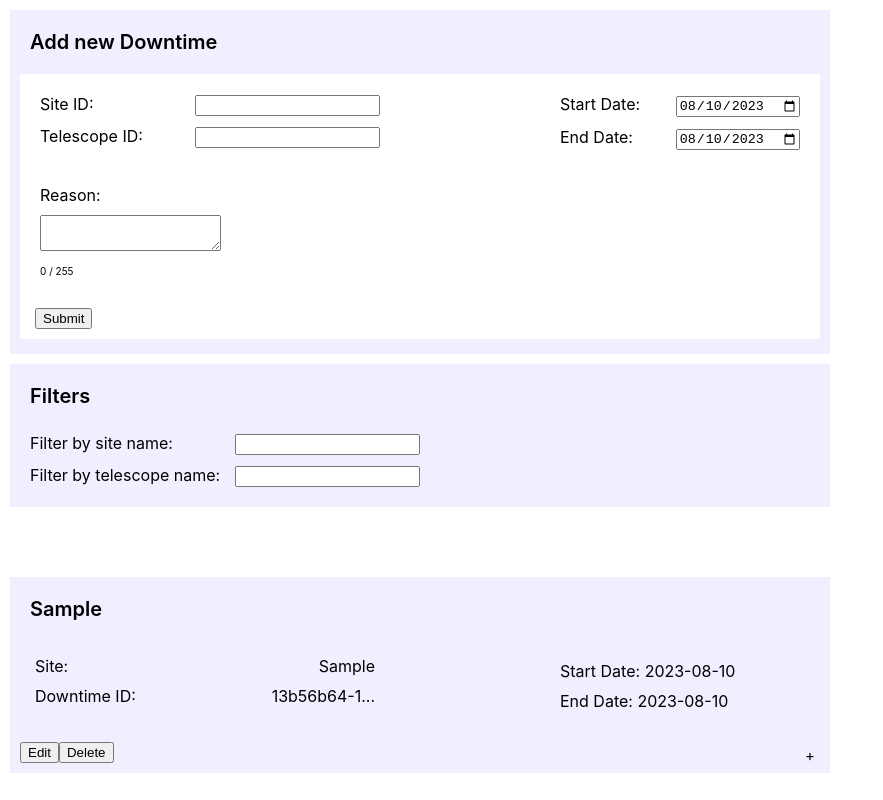
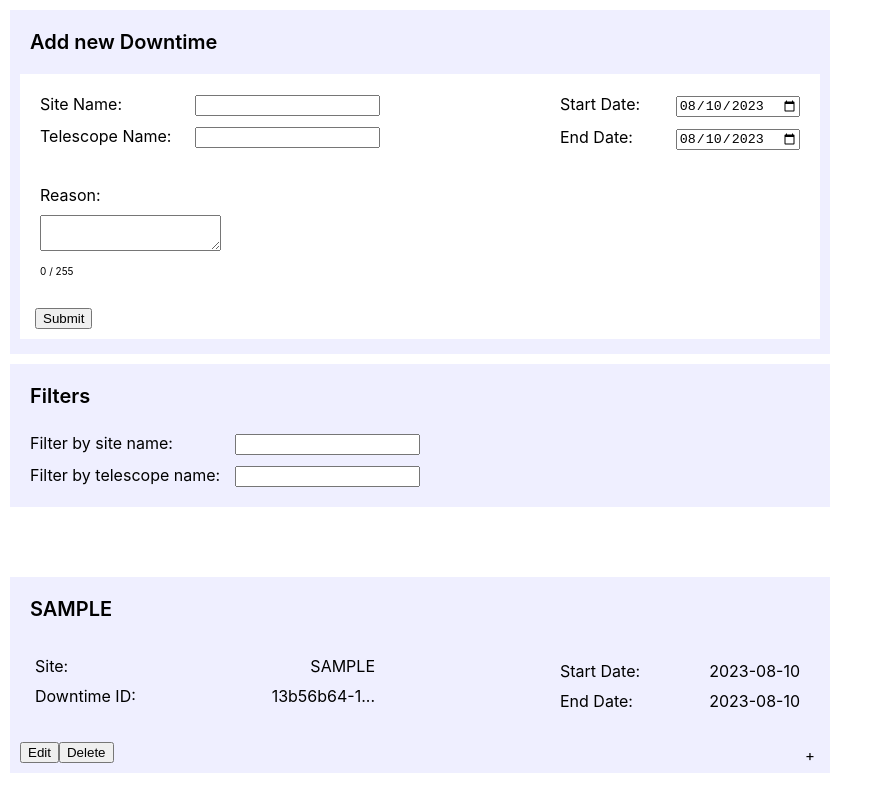
Before and after one commit to LCOGT/takehomeinterview, a React (Create React App) app: page / in a window 1280 px wide. Both pictures are taken after typing "Sample", "Sample", "Sample" into the empty fields and a click on the button "Submit". Shown: the whole page, without its empty margins (0-883 px from the left). Built offline with nearby package versions, Linux system fonts and the light colour scheme.

Commit message:
All requirements functionally met

```diff
--- a/src/Utils.ts
+++ b/src/Utils.ts
@@ -7,8 +7,7 @@ export const isErrorObject = (obj: Object): boolean => {
 }
 
 export const isOverlap = (dateStartA: Date, dateEndA: Date, dateStartB: Date, dateEndB: Date): boolean => {
-    return ((dateStartA.getTime() <= dateStartB.getTime() && dateStartB.getTime() <= dateEndA.getTime()) ||
-    (dateStartB.getTime() <= dateEndA.getTime() && dateEndA.getTime() <= dateEndB.getTime()));
+    return (dateStartA.getTime() <= dateEndB.getTime() && dateStartB.getTime() <= dateEndA.getTime());
 }
 
 export const getTimestring = (date: Date) => {
--- a/src/components/forms/CreateDowntimeForm.tsx
+++ b/src/components/forms/CreateDowntimeForm.tsx
@@ -1,7 +1,6 @@
 import React, { useState } from "react";
-import { CreateDowntimeProps, DowntimeProps } from "../../model/Downtime";
+import { DowntimeProps } from "../../model/Downtime";
 import Downtimes from "../../database/Downtimes";
-import { toUTC, getTimestring } from "../../Utils";
 import {
   COL1_WIDTH,
   COL2_WIDTH,
@@ -53,8 +52,8 @@ export const CreateDowntimeForm = (props: {
       // Entry point
       const result = props.context.createDowntime({
         downtimeProps: {
-          siteId: formData.siteId,
-          telescopeId: formData.telescopeId,
+          siteId: formData.siteId.toUpperCase(),
+          telescopeId: formData.telescopeId.toUpperCase(),
           startDate: formData.startDate,
           endDate: formData.endDate,
           reason: formData.reason,
@@ -72,6 +71,7 @@ export const CreateDowntimeForm = (props: {
           endDate: new Date(),
           reason: "",
         });
+        setErrorMsg("");
       }
       props.redux();
     }
@@ -90,7 +90,7 @@ export const CreateDowntimeForm = (props: {
             }}
           >
             <div style={entryContainer}>
-              <div style={entryKeyStyle}>Site ID:</div>
+              <div style={entryKeyStyle}>Site Name:</div>
               <label style={entryValueStyle}>
                 <input
                   type="text"
@@ -101,7 +101,7 @@ export const CreateDowntimeForm = (props: {
               </label>
             </div>
             <div style={entryContainer}>
-              <div style={entryKeyStyle}>Telescope ID:</div>
+              <div style={entryKeyStyle}>Telescope Name:</div>
               <label style={entryValueStyle}>
                 <input
                   type="text"
--- a/src/components/forms/ReadAndDeleteDowntimeForm.tsx
+++ b/src/components/forms/ReadAndDeleteDowntimeForm.tsx
@@ -58,8 +58,14 @@ export const ReadAndDeleteDowntimeForm = (props: {
                 </div>
             </div>
             <div style={{ ...columnStyle, float: "right" as "right", minWidth: COL2_WIDTH }}>
-                <div style={entryContainer}> Start Date: {props.downtime.props.startDate.toISOString().slice(0, 10)} </div>
-                <div style={entryContainer}> End Date: {props.downtime.props.endDate.toISOString().slice(0, 10)} </div>
+                <div style={entryContainer}>
+                  <div style={entryKeyStyle}> Start Date: </div>
+                  <div style={entryValueStyle}> {props.downtime.props.startDate.toISOString().slice(0, 10)} </div>
+                </div>
+                <div style={entryContainer}>
+                  <div style={entryKeyStyle}> End Date: </div>
+                  <div style={entryValueStyle}> {props.downtime.props.endDate.toISOString().slice(0, 10)} </div>
+                </div>
             </div>
           </div>
           <div style={{clear: "both" as "both"}}>
@@ -69,7 +75,7 @@ export const ReadAndDeleteDowntimeForm = (props: {
                  <div style={entryContainer}>
                    <div style={{...entryKeyStyle, marginLeft: 10}}>Reason:</div>
                  </div>
-                 <div style={{margin: 15,}}>{props.downtime.props.telescopeId}</div>
+                 <div style={{margin: 15,}}>{props.downtime.props.reason}</div>
 
                </label>
               )}
--- a/src/model/Downtime.ts
+++ b/src/model/Downtime.ts
@@ -50,6 +50,6 @@ export class Downtime {
         this.props.siteId.toUpperCase();
         this.props.telescopeId.toUpperCase();
         this.props.startDate = toUTC(this.props.startDate);
-        this.props.startDate = toUTC(this.props.endDate);
+        this.props.endDate = toUTC(this.props.endDate);
     }
 }
```
